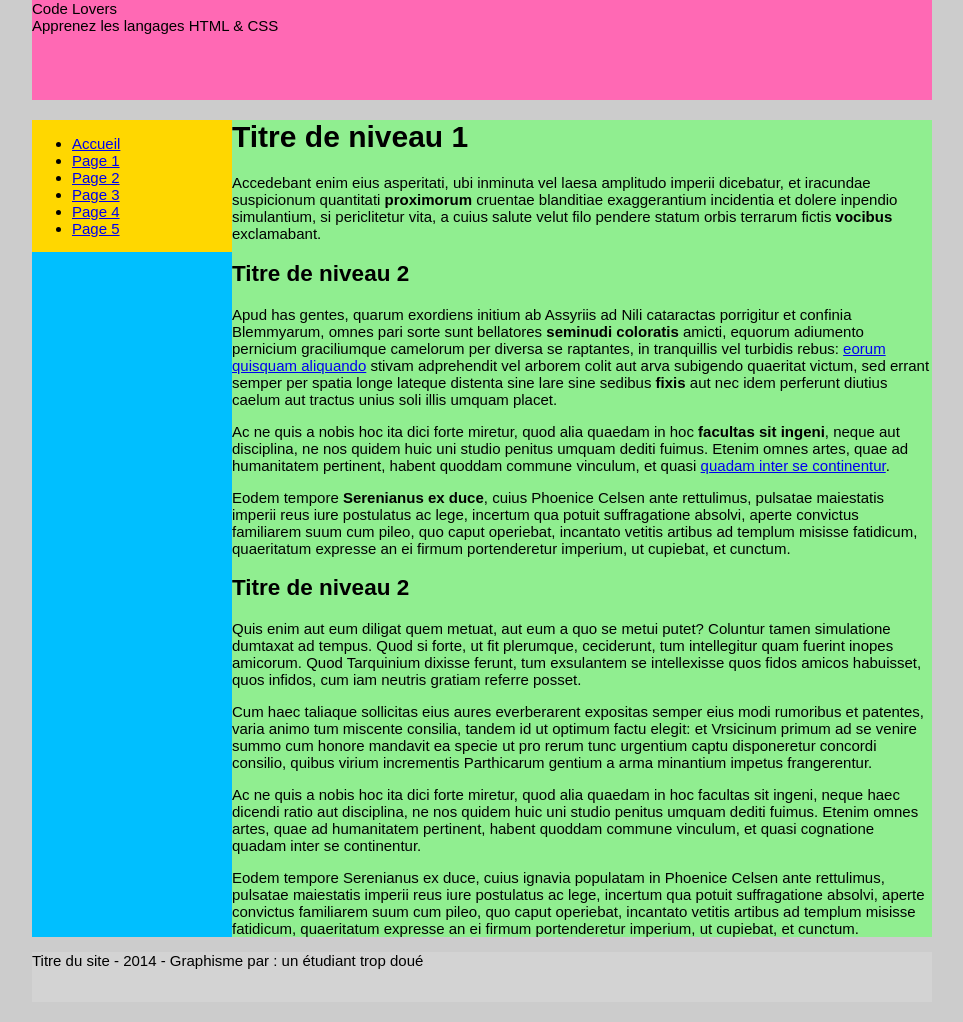
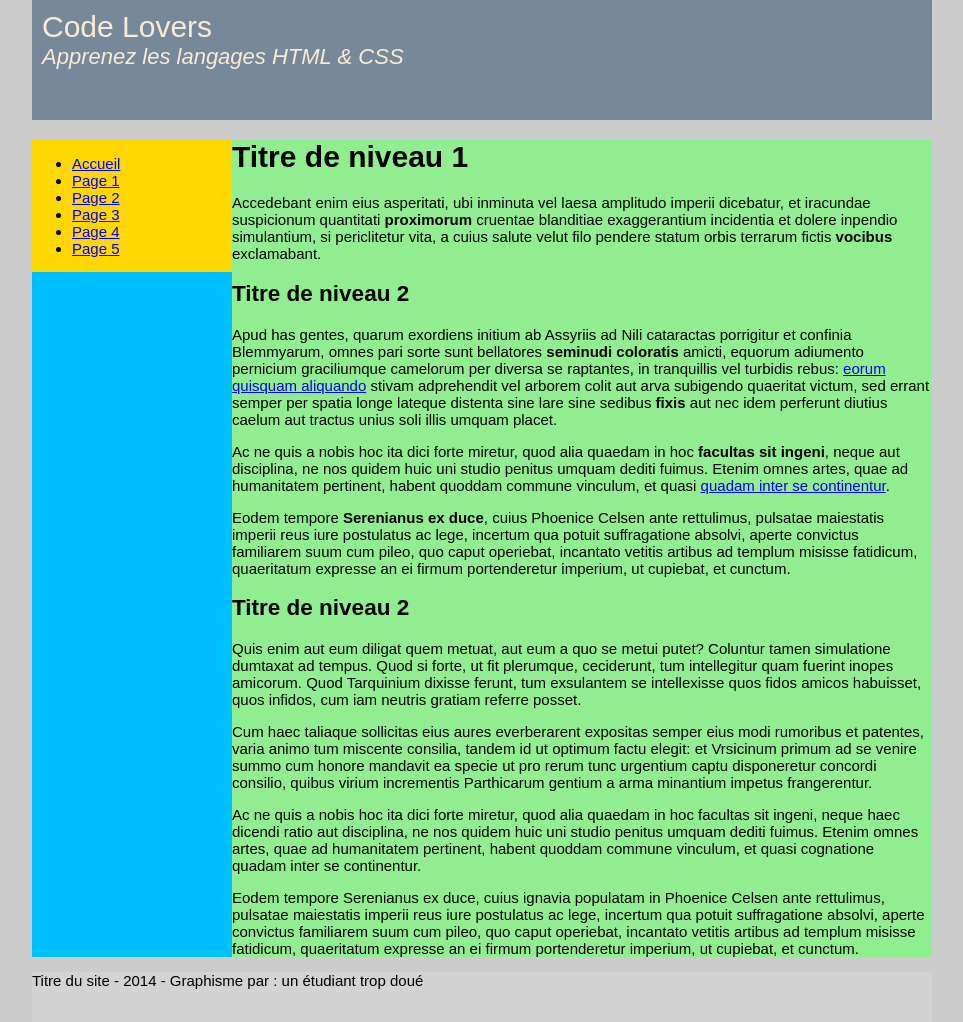
Before and after one commit to morganeMjk/exerciceCSS, a plain HTML site: page index.html in a window 1280 px wide. Shown: the whole page, without its empty margins (158-1121 px from the left). Drawn offline with Linux system fonts and the light colour scheme.

Commit message:
Mise en forme de l'entete de la page
Modification apportees a .entete :
    - marge interieur
    - arriere plan
    - taille de la police
    - couleur du texte
    - style de la police de .slogan

```diff
--- a/style.css
+++ b/style.css
@@ -36,8 +36,20 @@ body{
 .page {
 }
 .entete{
-    background-color: hotpink;
+    background-color:#778899;
+    padding: 10px;
 }
+.titre {
+    font-size: 30px;
+    color: antiquewhite;
+}
+.slogan {
+    font-size: 22px;
+    color: antiquewhite;
+    font-style: italic;
+}
+
+
 .colonnes {
     background-color: deepskyblue;
 }
```
